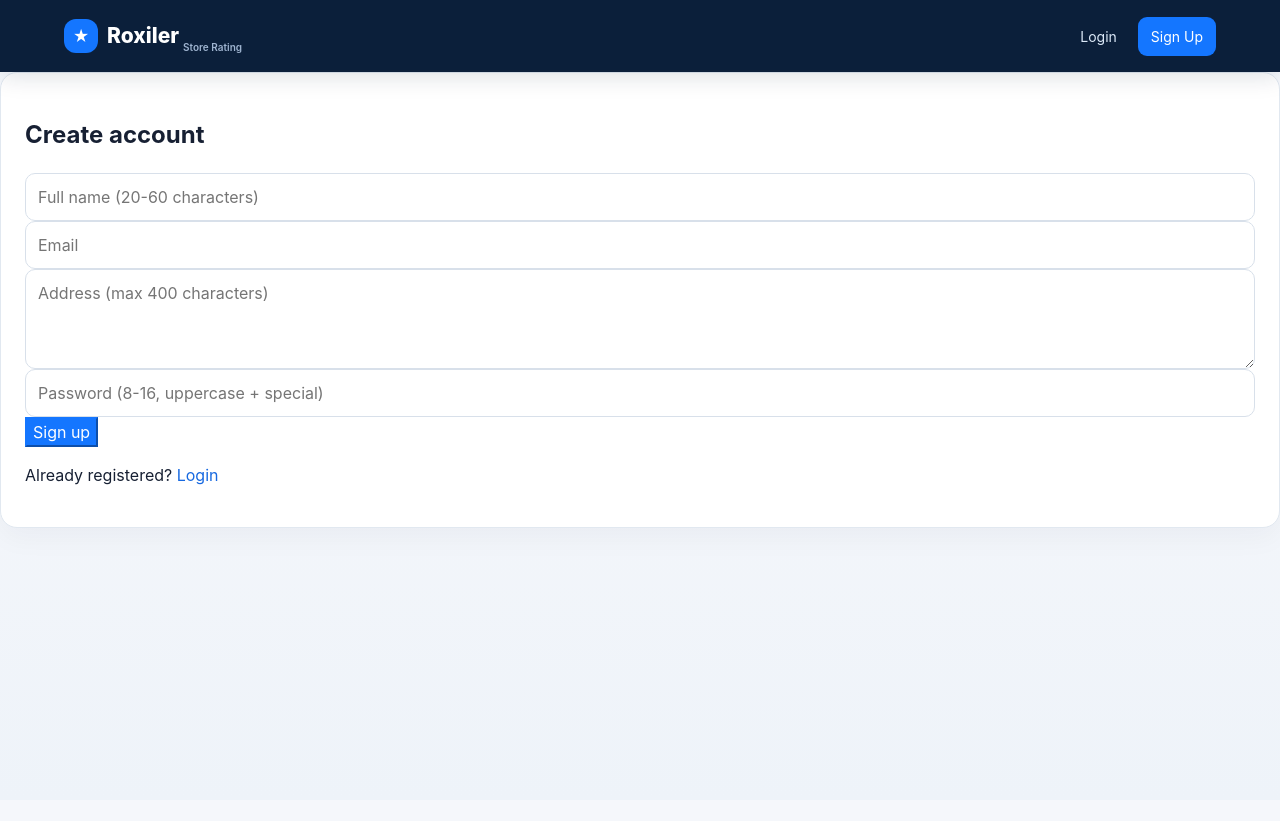
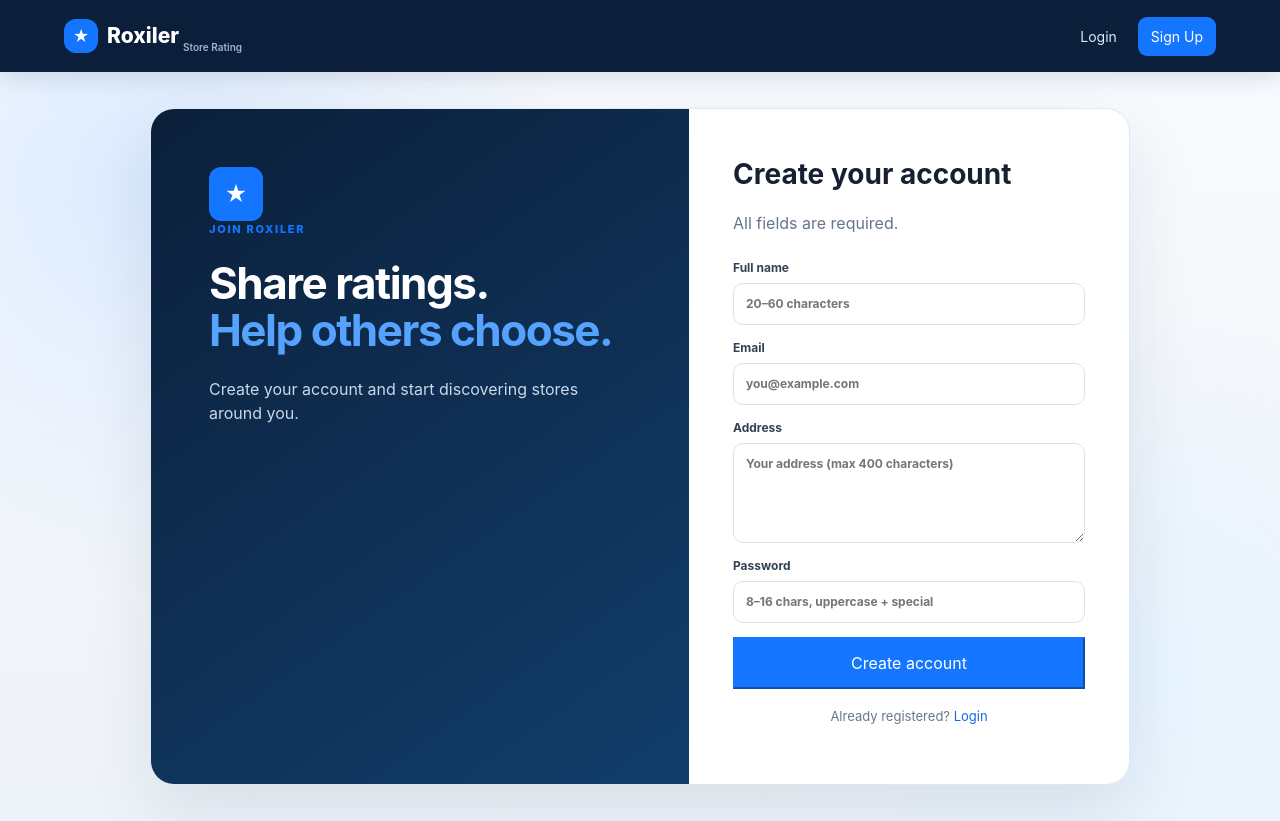
Before and after one commit to adarshdixit989/roxiler-store-rating, a React (Vite) app in the folder frontend/: page /signup in a window 1280 px wide. Before the commit the page ends 800 px from the top, so only its background shows below. Built offline with nearby package versions, Linux system fonts and the light colour scheme; no server answers.

Commit message:
ui: polish Signup.jsx

```diff
--- a/frontend/src/pages/Signup.jsx
+++ b/frontend/src/pages/Signup.jsx
@@ -1 +1,9 @@
-import {useState} from 'react';import {Link,useNavigate} from 'react-router-dom';import api from '../services/api';export default function Signup(){const[f,setF]=useState({name:'',email:'',address:'',password:''}),[msg,setMsg]=useState(''),[err,setErr]=useState(''),nav=useNavigate();const ch=e=>setF({...f,[e.target.name]:e.target.value});async function submit(e){e.preventDefault();setErr('');try{await api.post('/auth/signup',f);setMsg('Signup successful. Redirecting to login...');setTimeout(()=>nav('/login'),800)}catch(e){setErr(e.response?.data?.message||'Signup failed')}}return <section className="auth"><div className="card wide"><h1>Create account</h1>{err&&<div className="error">{err}</div>}{msg&&<div className="success">{msg}</div>}<form onSubmit={submit}><input name="name" placeholder="Full name (20-60 characters)" value={f.name} onChange={ch} required/><input name="email" type="email" placeholder="Email" value={f.email} onChange={ch} required/><textarea name="address" placeholder="Address (max 400 characters)" value={f.address} onChange={ch} required/><input name="password" type="password" placeholder="Password (8-16, uppercase + special)" value={f.password} onChange={ch} required/><button className="primary">Sign up</button></form><p>Already registered? <Link to="/login">Login</Link></p></div></section>}
+import {useState} from 'react';
+import {Link,useNavigate} from 'react-router-dom';
+import api from '../services/api';
+export default function Signup(){
+ const[f,setF]=useState({name:'',email:'',address:'',password:''}),[msg,setMsg]=useState(''),[err,setErr]=useState(''),nav=useNavigate();
+ const ch=e=>setF({...f,[e.target.name]:e.target.value});
+ async function submit(e){e.preventDefault();setErr('');try{await api.post('/auth/signup',f);setMsg('Account created. Redirecting to login...');setTimeout(()=>nav('/login'),800)}catch(e){setErr(e.response?.data?.message||'Signup failed')}}
+ return <section className="authpage"><div className="authgrid"><div className="authcopy"><div className="logoLarge">★</div><p className="eyebrow">JOIN ROXILER</p><h1>Share ratings.<br/><span>Help others choose.</span></h1><p>Create your account and start discovering stores around you.</p></div><div className="authcard"><h2>Create your account</h2><p className="muted">All fields are required.</p>{err&&<div className="error">{err}</div>}{msg&&<div className="success">{msg}</div>}<form onSubmit={submit}><label>Full name<input name="name" placeholder="20–60 characters" value={f.name} onChange={ch} required/></label><label>Email<input name="email" type="email" placeholder="you@example.com" value={f.email} onChange={ch} required/></label><label>Address<textarea name="address" placeholder="Your address (max 400 characters)" value={f.address} onChange={ch} required/></label><label>Password<input name="password" type="password" placeholder="8–16 chars, uppercase + special" value={f.password} onChange={ch} required/></label><button className="primary full">Create account</button></form><p className="authfoot">Already registered? <Link to="/login">Login</Link></p></div></div></section>
+}
```
